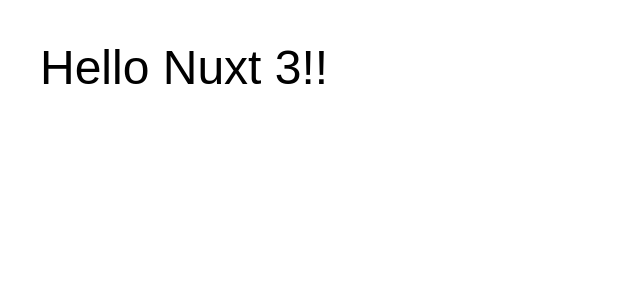
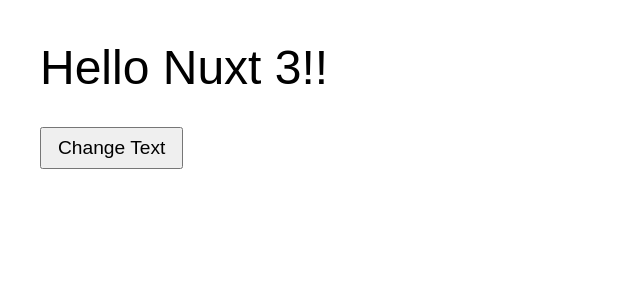
Before and after one commit to SPARC-tpse/SPARC, a Nuxt app in the folder frontend/: page / in a window 1280 px wide. Shown: the top 300 px of the page, without its empty margins (0-640 px from the left). Built offline with nearby package versions, Linux system fonts and the light colour scheme.

Commit message:
update readme + change hello world example

```diff
--- a/frontend/app/app.vue
+++ b/frontend/app/app.vue
@@ -1,11 +1,21 @@
 <script setup lang="ts">
-const version = 2 + 1
+import { ref } from 'vue'
+
+const message = ref(`Hello Nuxt ${2 + 1}!!`)
+
+function changeMessage() {
+  message.value = "hello world"
+}
 </script>
 
 <template>
   <div class="hello">
-    Hello Nuxt {{ version }}!!
+    {{ message }}
   </div>
+
+  <button class="btn" @click="changeMessage">
+    Change Text
+  </button>
 </template>
 
 <style scoped>
@@ -14,4 +24,10 @@
   font-size: 3rem;
   padding: 2rem;
 }
+
+.btn {
+  margin-left: 2rem;
+  padding: 0.5rem 1rem;
+  font-size: 1.2rem;
+}
 </style>
```
Also changed, not shown: 1 other file (tests, documents, lock files or other folders).
